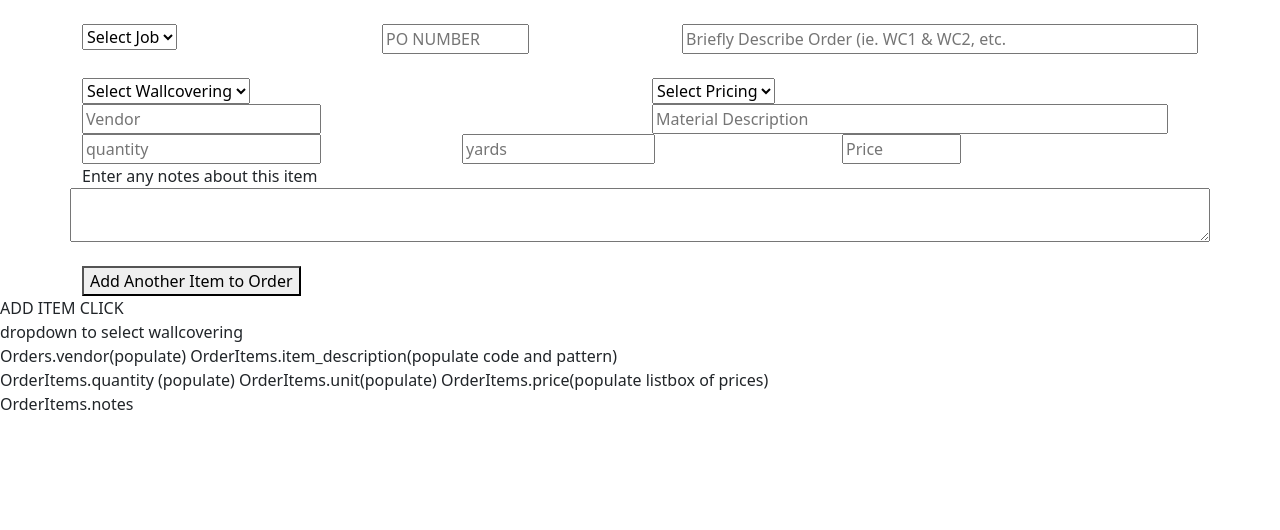
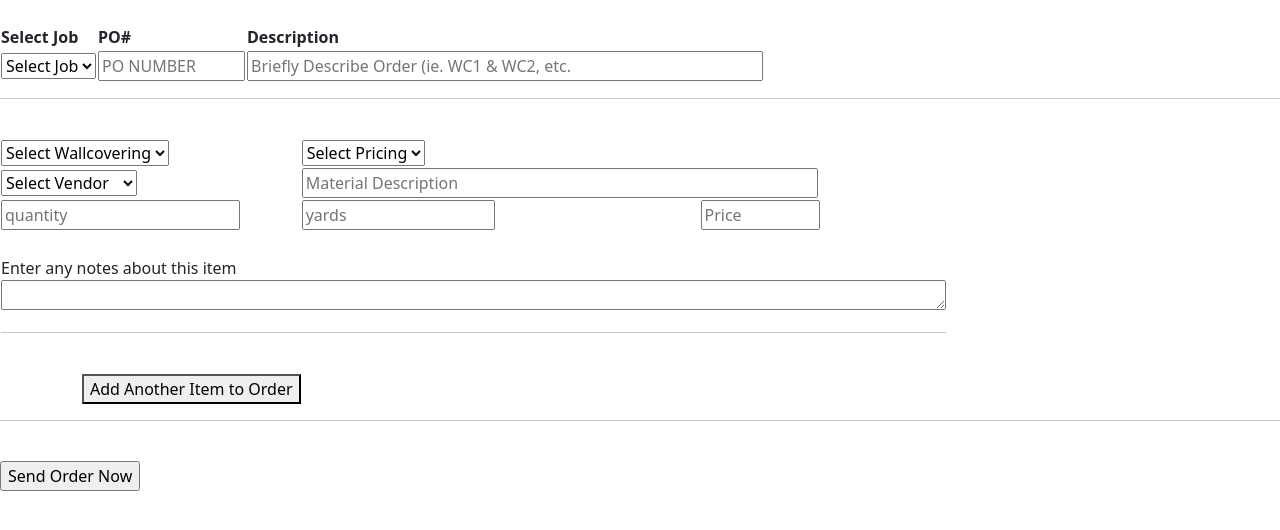
Before and after one commit to CodeYourLife/Gerloff_Painting, a Django app: a page that uses templates/wallcovering/wallcovering_order.html in a window 1280 px wide. Shown: the part 80-610 px from the top of the page. Run offline with Django 4.2, Linux system fonts and the light colour scheme; tables that the repository leaves empty hold one stand-in row (values such as "Sample post"); data that the repository does not hold is empty; some libraries are stand-ins or nearby versions.

Commit message:
anthony at joe's house

```diff
--- a/templates/wallcovering/wallcovering_order.html
+++ b/templates/wallcovering/wallcovering_order.html
@@ -23,71 +23,127 @@
 	<script type="text/javascript" class="init">
 
     var row_counter = 0;
-	  function add_painter_row() {
+    function add_row(){
         row_counter = row_counter + 1
-			var table = document.getElementById("labor_breakdown");
+        var table = document.getElementById("second_table0");
         var rows = table.getElementsByTagName("tr").length;
         var row = table.insertRow(rows);
-			var cell1 = row.insertCell(0);
-			var cell2 = row.insertCell(1);
-			var cell3 = row.insertCell(2);
-			var cell4 = row.insertCell(3);
-			var cell5 = row.insertCell(4);
-			var cell6 = row.insertCell(5);
-			var cell7 = row.insertCell(6);
-			var cell8 = row.insertCell(7);
-			var cell9 = row.insertCell(8);
-			cell1.innerHTML = "<div id='new_painter" + row_counter + "'></div>";
-			add_painter_dropdown();
-			cell2.innerHTML = "<div id='monday_row" + row_counter + "'></div>";
-			add_day("monday");
-			cell3.innerHTML = "<div id='tuesday_row" + row_counter + "'></div>";
-			add_day("tuesday");
-			cell4.innerHTML = "<div id='wednesday_row" + row_counter + "'></div>";
-			add_day("wednesday");
-			cell5.innerHTML = "<div id='thursday_row" + row_counter + "'></div>";
-			add_day("thursday");
-			cell6.innerHTML = "<div id='friday_row" + row_counter + "'></div>";
-			add_day("friday");
-			cell7.innerHTML = "<div id='saturday_row" + row_counter + "'></div>";
-			add_day("saturday");
-			cell8.innerHTML = "<div id='sunday_row" + row_counter + "'></div>";
-			add_day("sunday");
-			cell9.innerHTML = "<div id='overtime" + row_counter + "'>OT?</div>";
-			add_ot();
+        cell1 = row.insertCell(0);
+        cell1.colSpan = 3;
+        cell1.innerHTML ='<label for="notes' + row_counter + '">Enter any notes about this item</label><br><textarea id="notes' + row_counter + '" name="notes' + row_counter + '" rows="1" cols="100"></textarea><hr><br>';
+        row = table.insertRow(rows);
+        cell1 = row.insertCell(0);
+        cell2 = row.insertCell(1);
+        cell3 = row.insertCell(2);
+        cell1.innerHTML ='<input type="number" name="quantity' + row_counter + '" placeholder="quantity" size="20" id="quantity' + row_counter + '"/>';
+        cell2.innerHTML ='<input type="text" name="unit' + row_counter + '" placeholder="yards" size="15" id="unit' + row_counter + '"/>';
+        cell3.innerHTML ='<input type="text" name="price' + row_counter + '" placeholder="Price" size="7" id="price' + row_counter + '"/>';
+        row = table.insertRow(rows);
+        cell1 = row.insertCell(0);
+        cell2 = row.insertCell(1);
+        cell2.colSpan =2;
+        cell1.innerHTML = "<div id='new_vendor" + row_counter + "'></div>";
+        add_vendor_dropdown();
+        cell2.innerHTML = '<input type="text" name="item_description' + row_counter + '" placeholder="Material Description" size="50" id="item_description' + row_counter + '"/>';
+        row = table.insertRow(rows);
+        cell1 = row.insertCell(0);
+        cell2 = row.insertCell(1);
+        cell1.innerHTML = "<div id='new_material" + row_counter + "'></div>";
+        add_material_dropdown();
+        cell2.innerHTML = "<div id='new_pricing" + row_counter + "'></div>";
+        add_pricing_dropdown();
     }
 
+    function add_pricing_dropdown() {
+		var select = document.createElement("select");
+		select.name = "select_pricing" + row_counter;
+		select.id = "select_pricing" + row_counter;
+		select.addEventListener('change',function() {filter_pricing2(row_counter);},false);
+        var option = document.createElement("option");
+		option.value = "please_select";
+		option.text= "Select Pricing";
+		select.appendChild(option);
+        document.getElementById('new_pricing' + row_counter).appendChild(select);
+    }
 
+	function add_material_dropdown() {
+		let selectedjob = order_input.select_job.value;
+		var select = document.createElement("select");
+		select.name = "select_wallcovering" + row_counter;
+		select.id = "select_wallcovering" + row_counter;
+		select.addEventListener('change',function() {filter_pricing(row_counter);},false);
+		//select.onChange= function() {filter_pricing()};
+		let rolodex = JSON.parse("{{wallcovering_json|escapejs}}");
+		var option = document.createElement("option");
+		option.value = "please_select";
+		option.text= "Select Wallcovering";
+		select.appendChild(option);
+        for(let i =0; i < rolodex.length; i++){
+            if (rolodex[i].job_number__job_number == selectedjob){
+                    var option = document.createElement("option");
+                    option.value =rolodex[i].id
+                    option.text=rolodex[i].code + " " + rolodex[i].vendor__company_name + " " + rolodex[i].pattern
+                    select.appendChild(option);
+            }
+        }
+        var label = document.createElement("label");
+		document.getElementById('new_material' + row_counter).appendChild(label).appendChild(select);
+	}
 
+	function add_vendor_dropdown() {
+		var select = document.createElement("select");
+		select.name = "select_vendor" + row_counter;
+		select.id = "select_vendor" + row_counter;
+		let rolodex = JSON.parse("{{vendors_json|escapejs}}");
+		var option = document.createElement("option");
+		option.value = "please_select";
+		option.text= "Select Vendor";
+		select.appendChild(option);
+        for(let i =0; i < rolodex.length; i++){
+                    var option = document.createElement("option");
+                    option.value =rolodex[i].id
+                    option.text=rolodex[i].company_name
+                    select.appendChild(option);
+        }
+        var label = document.createElement("label");
+		document.getElementById('new_vendor' + row_counter).appendChild(label).appendChild(select);
+	}
 
-
-        function filter_wallcoverings() {
+        function filter_wallcoverings(rownumber) {
 
             let selectedjob = order_input.select_job.value
             let rolodex = JSON.parse("{{wallcovering_json|escapejs}}");
-            for(let i = order_input.select_wallcovering0.options.length; i >= 0; i--) {
-                order_input.select_wallcovering0.remove(i);
+            var select_wallcovering = document.getElementById("select_wallcovering" +rownumber);
+            for(let i = select_wallcovering.options.length; i >= 0; i--) {
+                select_wallcovering.remove(i);
             }
-            order_input.select_wallcovering0.options[0] = new Option("Select Wallcovering", "please_select");
+            select_wallcovering.options[0] = new Option("Select Wallcovering", "please_select");
             let b=1
             for(let i =0; i < rolodex.length; i++){
                 if (rolodex[i].job_number__job_number == selectedjob){
-                    order_input.select_wallcovering0.options[b] = new Option(rolodex[i].code + " " + rolodex[i].vendor__company_name + " " + rolodex[i].pattern, rolodex[i].id);
+                    select_wallcovering.options[b] = new Option(rolodex[i].code + " " + rolodex[i].vendor__company_name + " " + rolodex[i].pattern, rolodex[i].id);
                     b=b+1
                 }
             }
          }
-         function filter_pricing() {
-            let selectedwallcovering = order_input.select_wallcovering0.value
+         function filter_pricing(rownumber) {
+            var select_wallcovering = document.getElementById("select_wallcovering" +rownumber);
+            var vendor = document.getElementById("select_vendor" +rownumber);
+            //var vendor_id = document.getElementById("vendor_id" +rownumber);
+            var item_description = document.getElementById("item_description" +rownumber);
+            var quantity = document.getElementById("quantity" +rownumber);
+            var unit = document.getElementById("unit" +rownumber);
+            let selectedwallcovering = select_wallcovering.value
             let rolodex = JSON.parse("{{pricing_json|escapejs}}");
-            for(let i = order_input.select_pricing.options.length; i >= 0; i--) {
-                order_input.select_pricing.remove(i);
+            var select_pricing = document.getElementById("select_pricing" +rownumber);
+            for(let i = select_pricing.options.length; i >= 0; i--) {
+                select_pricing.remove(i);
             }
-            order_input.select_pricing.options[0] = new Option("please_select","Select Pricing");
+            select_pricing.options[0] = new Option("please_select","Select Pricing");
             let b=1
             for(let i =0; i < rolodex.length; i++){
                 if (rolodex[i].wallcovering__id == selectedwallcovering){
-                    order_input.select_pricing.options[b] = new Option(rolodex[i].quote_date + " Qnty: " + rolodex[i].min_yards + " Price: $" + rolodex[i].price,rolodex[i].price);
+                    select_pricing.options[b] = new Option(rolodex[i].quote_date + " Qnty: " + rolodex[i].min_yards + " Price: $" + rolodex[i].price,rolodex[i].price);
                     b=b+1
                 }
             }
@@ -95,27 +151,30 @@
             let rolodex2 = JSON.parse("{{wallcovering_json|escapejs}}");
             for(let i =0; i < rolodex2.length; i++){
                 if (rolodex2[i].id == selectedwallcovering){
-                    order_input.vendor.value = rolodex2[i].vendor__company_name;
-                    order_input.vendor_id.value = rolodex2[i].vendor__id;
-                    order_input.item_description.value = rolodex2[i].code + " " + rolodex2[i].vendor__company_name + " " + rolodex2[i].pattern
-                    order_input.quantity.value = rolodex2[i].estimated_quantity;
-                    order_input.unit.value = rolodex2[i].estimated_unit;
+                    vendor.text = rolodex2[i].vendor__company_name;
+                    vendor.value = rolodex2[i].vendor__id;
+                    //vendor.value = rolodex2[i].vendor__company_name;
+                    //vendor_id.value = rolodex2[i].vendor__id;
+                    item_description.value = rolodex2[i].code + " " + rolodex2[i].vendor__company_name + " " + rolodex2[i].pattern
+                    quantity.value = rolodex2[i].estimated_quantity;
+                    unit.value = rolodex2[i].estimated_unit;
                 }
             }
          }
 
-         function filter_pricing2() {
-            order_input.price.value = order_input.select_pricing.value
-            let selectedpricing = order_input.select_pricing.value
+         function filter_pricing2(rownumber) {
+            var price = document.getElementById("price" +rownumber);
+            var unit = document.getElementById("unit" +rownumber);
+            var select_pricing = document.getElementById("select_pricing" +rownumber);
+            price.value = select_pricing.value
+            let selectedpricing = select_pricing.value
             let rolodex = JSON.parse("{{pricing_json|escapejs}}");
             let b=1
             for(let i =0; i < rolodex.length; i++){
                 if (rolodex[i].price == selectedpricing){
-                    order_input.unit.value = rolodex[i].unit
+                    unit.value = rolodex[i].unit
                 }
             }
-
-
          }
 	</script>
 </head>
@@ -124,10 +183,19 @@
 
     <form name = order_input action="post_wallcovering_order" method="post"  onSubmit = "return check_data()">
         {% csrf_token %}
-        <div class ="container">
-            <div class ="row">
-                <div class ="col">
-                    <select id="select_job" name="select_job" onChange="filter_wallcoverings()" >
+        <table id="first_table0" class="display" style="...">
+            <thead>
+                <tr>
+                    <th>Select Job</th>
+                    <th>PO#</th>
+                    <th>Description</th>
+                </tr>
+            </thead>
+            <tbody>
+                <tr>
+                    <td>
+
+                        <select id="select_job" name="select_job" onChange="filter_wallcoverings('0')" >
                         <option value="please_select">Select Job</option>
 						{% if jobs %}
                         {% for job in jobs %}
@@ -135,16 +203,18 @@
                         {% endfor %}
                         {% endif %}
                         </select>
-				</div>
-				<div class ="col-sm text-left"><input type="text" name="po_number" placeholder="PO NUMBER" size="10" id="po_number"/></div>
-				<div class ="col-sm text-left"><input type="text" name="description" placeholder="Briefly Describe Order (ie. WC1 & WC2, etc." size="50" id="description"/></div>
-			</div>
-		</div>
-		<br>
-		<div class ="container">
-            <div class ="row">
-                <div class ="col">
-                    <select id="select_wallcovering0" name="select_wallcovering0" onChange="filter_pricing()" >
+                    </td>
+                    <td><input type="text" name="po_number" placeholder="PO NUMBER" size="10" id="po_number"/></td>
+                    <td><input type="text" name="description" placeholder="Briefly Describe Order (ie. WC1 & WC2, etc." size="50" id="description"/></td>
+                </tr>
+            </tbody>
+        </table>
+        <hr><br>
+        <table id="second_table0" class="display" style="...">
+            <tbody>
+                <tr>
+                    <td>
+                    <select id="select_wallcovering0" name="select_wallcovering0" onChange="filter_pricing('0')" >
                         <option value="please_select">Select Wallcovering</option>
                         {% if wallcovering %}
                         {% for wc in wallcovering %}
@@ -152,9 +222,10 @@
                         {% endfor %}
                         {% endif %}
                     </select>
-				</div>
-                <div class ="col">
-                    <select id="select_pricing" name="select_pricing" onChange="filter_pricing2()" >
+                    </td>
+
+                    <td>
+                    <select id="select_pricing0" name="select_pricing0" onChange="filter_pricing2('0')" >
                         <option value="please_select">Select Pricing</option>
                         {% if pricing %}
                         {% for price in pricing %}
@@ -162,35 +233,46 @@
                         {% endfor %}
                         {% endif %}
                     </select>
-				</div>
-			</div>
-            <div class ="row">
-                <div class ="col-sm text-left"><input type="text" name="vendor" placeholder="Vendor" size="20" id="vendor"/><input type="hidden" name="vendor_id" id="vendor_id" /></div>
-                <div class ="col-sm text-left"><input type="text" name="item_description" placeholder="Material Description" size="50" id="item_description"/></div>
+                    </td>
+                </tr>
+            <tr>
+                    <td>
+                            <select id="select_vendor0" name="select_vendor0" >
+                        <option value="please_select">Select Vendor</option>
+                        {% if vendors %}
+                        {% for vendor in vendors %}
+                            <option value="{{vendor.id}}">{{vendor.company_name}}</option>
+                        {% endfor %}
+                        {% endif %}
+                    </select>
+                    </td>
+                    <td colspan="2"><input type="text" name="item_description0" placeholder="Material Description" size="50" id="item_description0"/></td>
 
-            </div>
-            <div class ="row">
-                <div class ="col-sm text-left"><input type="number" name="quantity" placeholder="quantity" size="20" id="quantity"/></div>
-                <div class ="col-sm text-left"><input type="text" name="unit" placeholder="yards" size="15" id="unit"/></div>
-                <div class ="col-sm text-left"><input type="text" name="price" placeholder="Price" size="7" id="price"/></div>
-            </div>
-            <div class ="row"> <label for="notes">Enter any notes about this item</label> </div>
-            <div class ="row"> <textarea id="notes" name="notes" rows="2" cols="50"></textarea></div>
-		</div>
+
+            </tr>
+            <tr>
+                <td><input type="number" name="quantity0" placeholder="quantity" size="20" id="quantity0"/></td>
+                <td><input type="text" name="unit0" placeholder="yards" size="15" id="unit0"/></td>
+                <td><input type="text" name="price0" placeholder="Price" size="7" id="price0"/></td>
+            </tr>
+            <tr>
+                <td  colspan="3">
                 <br>
+                <label for="notes0">Enter any notes about this item</label><br>
+                            <textarea id="notes0" name="notes0" rows="1" cols="100"></textarea>
+                <hr><br>
+                </td>
+            </tr>
+
+            </tbody>
+        </table>
+        <div id="here" name="here"></div>
         <div class ="container">
             <div class ="row"></div><button type="button" onclick="add_row()">Add Another Item to Order </button></div>
-
-ADD ITEM CLICK <br>
-dropdown to select wallcovering
+        <hr>
         <br>
-Orders.vendor(populate)   OrderItems.item_description(populate code and pattern)
-<br>
-OrderItems.quantity (populate)  OrderItems.unit(populate)       OrderItems.price(populate listbox of prices)
-<br>
-OrderItems.notes
-<br>
-
+           <input type="submit" value="Send Order Now" />
+    </form>
 
 
 </body>
--- a/wallcovering/urls.py
+++ b/wallcovering/urls.py
@@ -5,6 +5,7 @@ from . import views
 
 urlpatterns = [
 path("wallcovering_home", views.wallcovering_home, name='wallcovering_home'),
+path("post_wallcovering_order", views.post_wallcovering_order, name='post_wallcovering_order'),
 path("wallcovering_order/<id> <job_number>", views.wallcovering_order, name='wallcovering_order'),
 path("wallcovering_pattern/<id>", views.wallcovering_pattern, name='wallcovering_pattern'),
 path("wallcovering_status/<table_type> <id>", views.wallcovering_status, name='wallcovering_status'),
--- a/wallcovering/views.py
+++ b/wallcovering/views.py
@@ -15,17 +15,22 @@ import json
 from django.core.serializers.json import DjangoJSONEncoder
 # Create your views here.
 
-pms = ClientEmployees.objects.values('name', 'id', 'person_pk')[0:1000]
-send_employees = Employees.objects.filter(title="Superintendent")[0:2000]
-prices_json = json.dumps(list(pms), cls=DjangoJSONEncoder)
+
+def post_wallcovering_order(request):
+    print("hi")
+    return render(request, "index")
+
+
 def wallcovering_order(request, id, job_number):
     jobs = Jobs.objects.filter(status="Open")
-
+    vendors = Vendors.objects.all()
+    vendors1 = Vendors.objects.values()
     if job_number == "ALL":
         selectedjob = 0
         if id == "ALL":
             selectedwc = 0
             selectedpricing = 0
+            selectedvendor = 0
             wallcovering = Wallcovering.objects.filter(job_number__status="Open")
             pricing = WallcoveringPricing.objects.filter(wallcovering__job_number__status="Open")
             wallcovering1 = Wallcovering.objects.values('id','job_number__job_number','code','vendor__id','vendor__company_name','pattern','estimated_quantity', 'estimated_unit').filter(job_number__status="Open")
@@ -39,13 +44,15 @@ def wallcovering_order(request, id, job_number):
         if id == "ALL":
             selectedwc = 0
             selectedpricing = 0
+            selectedvendor = 0
         else:
             selectedwc = Wallcovering.objects.get(id=id)
             selectedpricing = WallcoveringPricing.objects.filter(wallcovering__id=id)
+            selectedvendor = Vendors.objects.get(wallcovering__id=id)
     wallcovering_json = json.dumps(list(wallcovering1), cls=DjangoJSONEncoder)
     pricing_json = json.dumps(list(pricing1), cls=DjangoJSONEncoder)
-    print(wallcovering_json)
-    return render(request, "wallcovering_order.html", {'wallcovering_json':wallcovering_json,'pricing_json':pricing_json, 'selectedwc':selectedwc, 'selectedpricing':selectedpricing, 'selectedjob':selectedjob, 'jobs': jobs,'wallcovering': wallcovering, 'pricing': pricing})
+    vendors_json = json.dumps(list(vendors1), cls=DjangoJSONEncoder)
+    return render(request, "wallcovering_order.html", {'vendors':vendors,'vendors_json':vendors_json,'wallcovering_json':wallcovering_json,'pricing_json':pricing_json, 'selectedwc':selectedwc, 'selectedpricing':selectedpricing, 'selectedjob':selectedjob, 'jobs': jobs,'wallcovering': wallcovering, 'pricing': pricing, 'selectedvendor': selectedvendor})
 
 
 def wallcovering_home(request):
```
Lines whose indentation alone changed are shown as unchanged.
